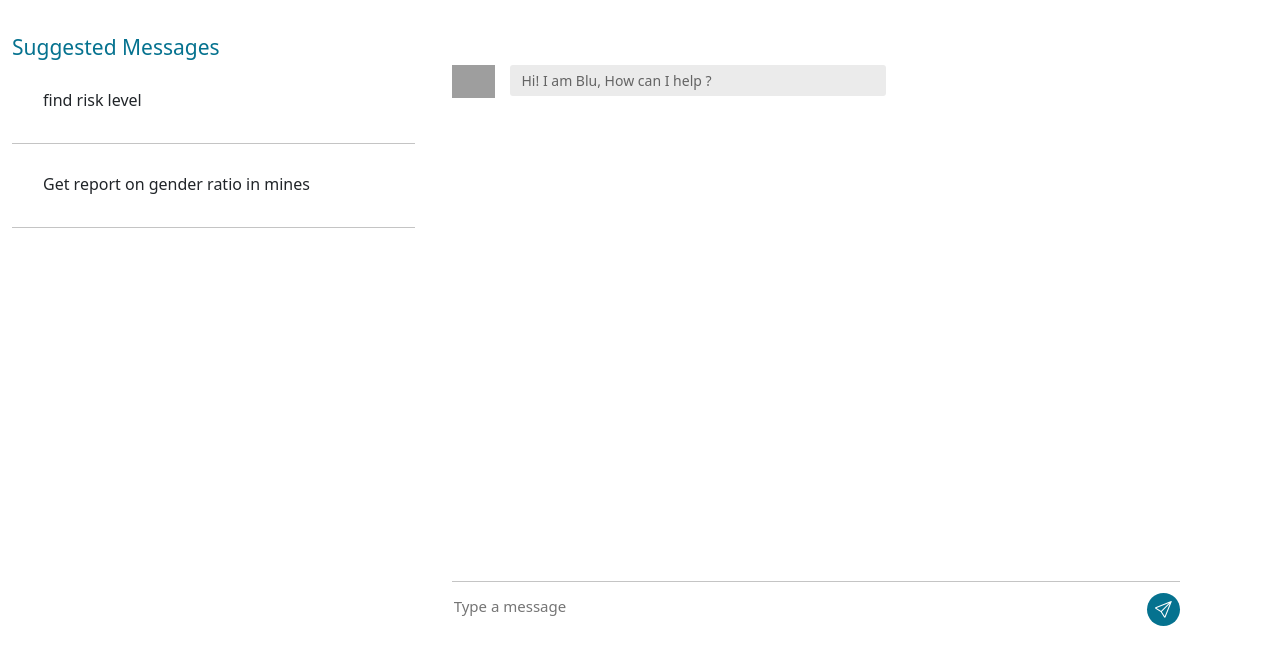
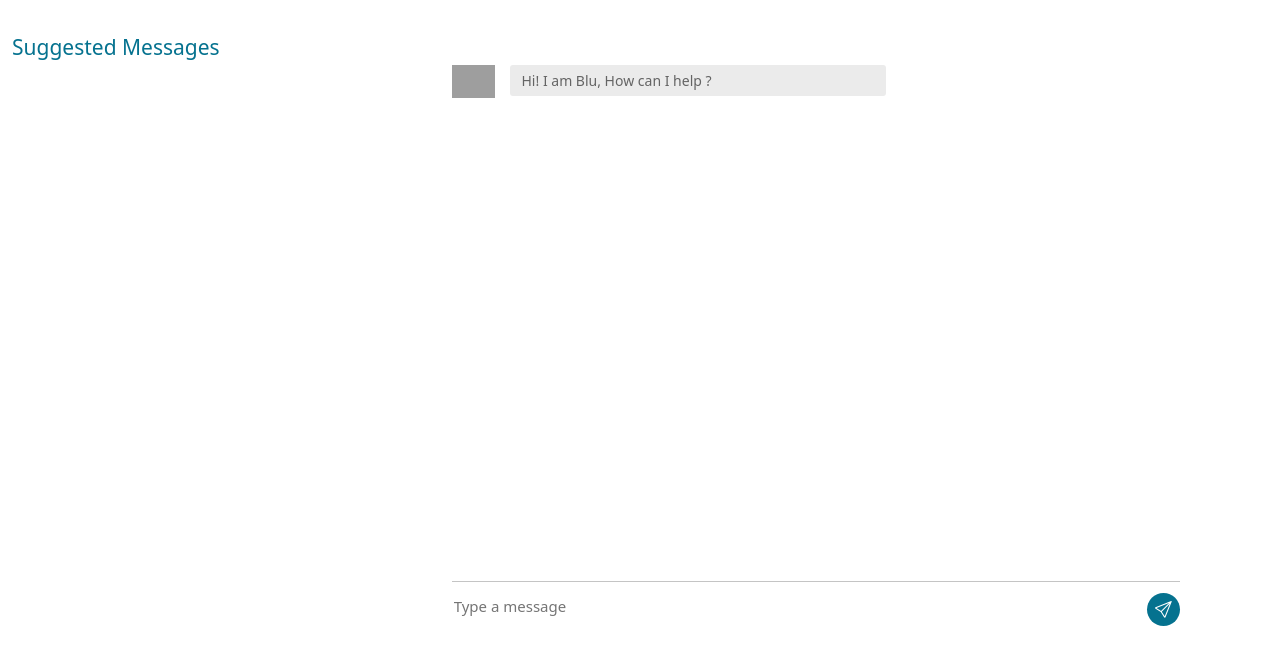
Before and after one commit to vishnudas-raveendran/Risk_Prediction_App, a Flask app: page / in a window 1280 px wide. Shown: the part 72-737 px from the top of the page. Run offline with Flask 2, Linux system fonts and the light colour scheme; parts of the project's set-up code (start-up, migrations or seed data) failed here and were passed over; some libraries are stand-ins or nearby versions; grey boxes are pictures that could not be loaded.

Commit message:
[UI Change] REmove suggested messages tab

```diff
--- a/templates/index.html
+++ b/templates/index.html
@@ -46,7 +46,7 @@
                 </div>
               </div> -->
                         </div>
-                        <div class="inbox_chat">
+                        <!-- <div class="inbox_chat">
                             <div class="chat_list ">
                                 <div class="chat_people">
                                     <div class="chat_ib">
@@ -63,7 +63,7 @@
                                 </div>
 
                             </div>
-                        </div>
+                        </div> -->
                     </div>
                 </div>
             </div>
```
